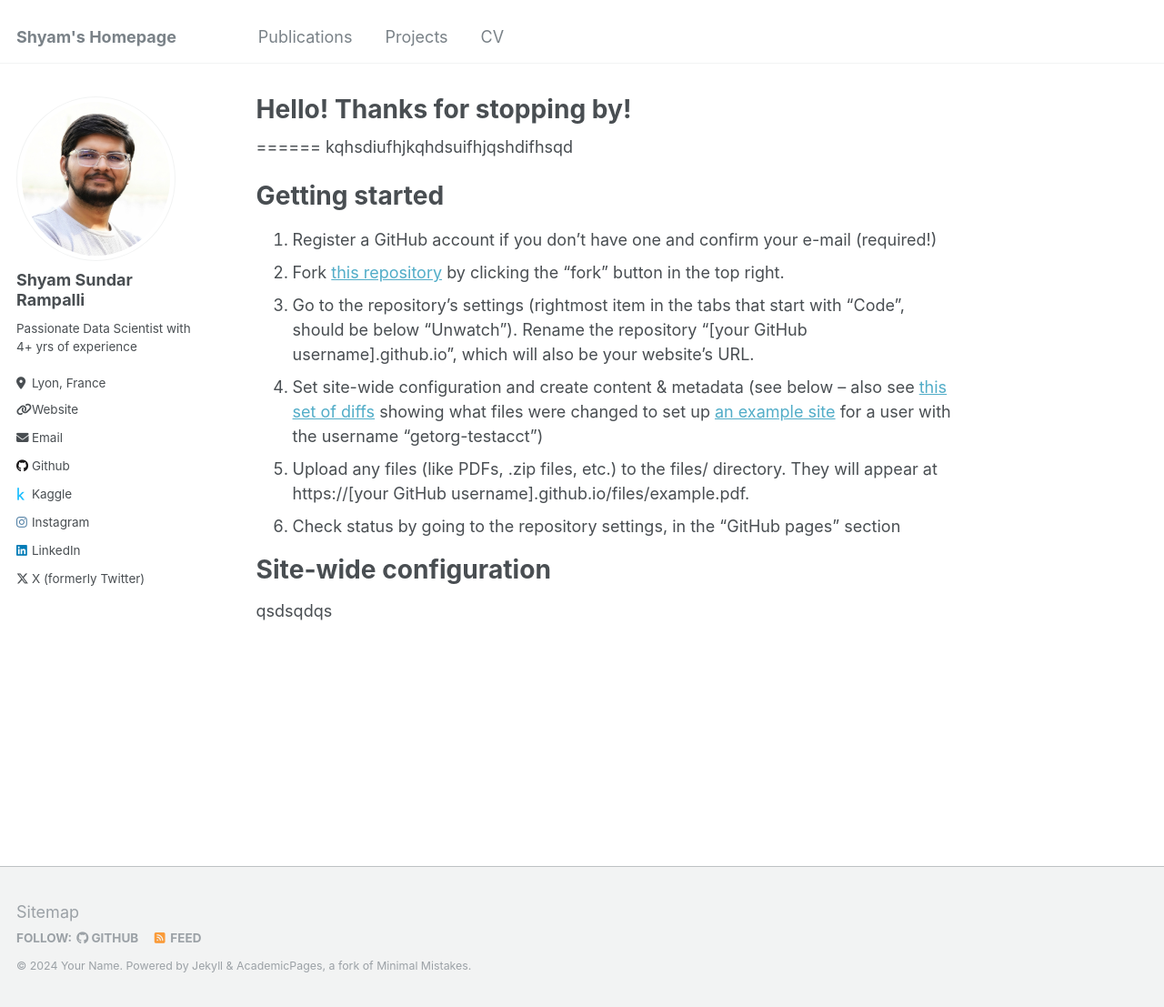
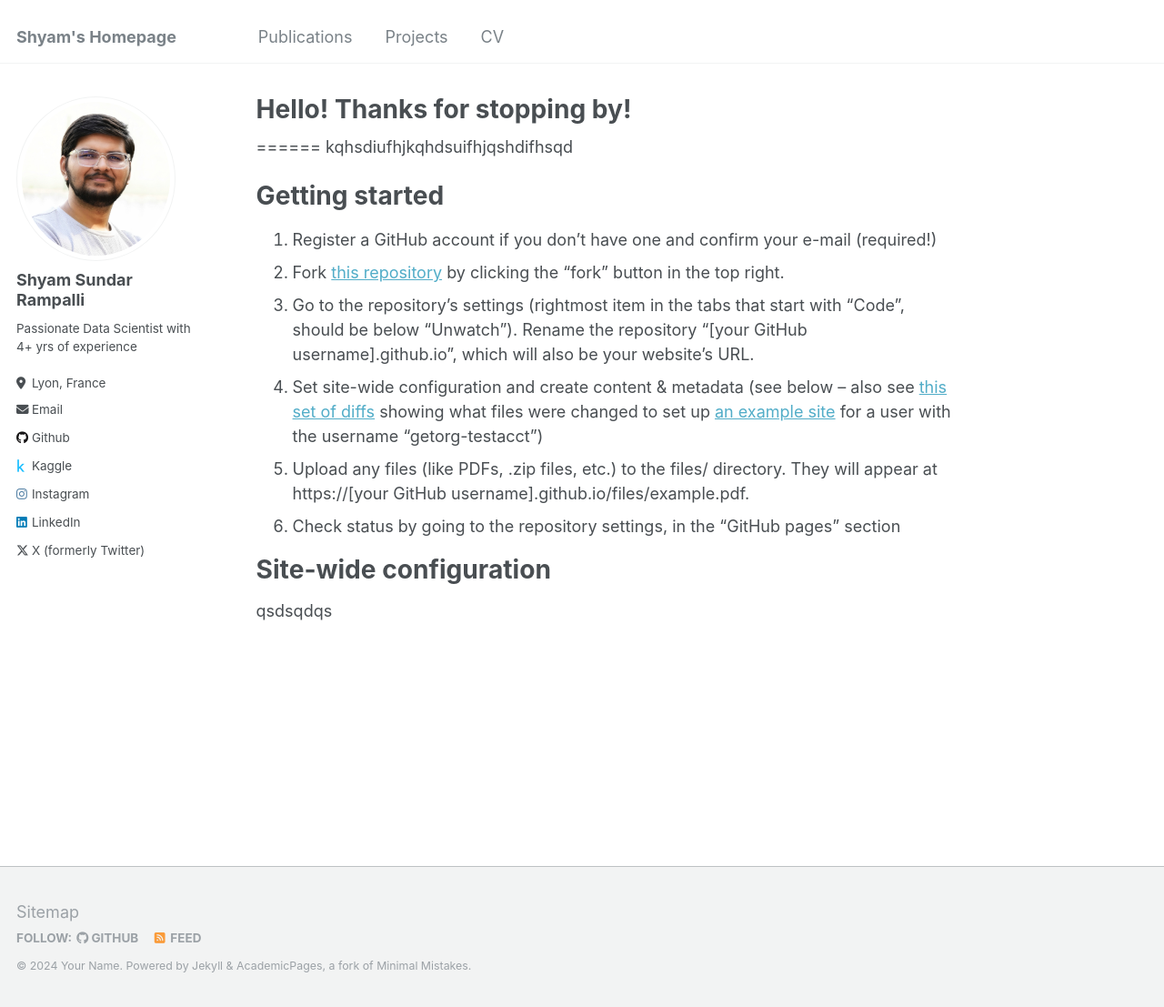
Before and after one commit to rampallishyam/rampallishyam.github.io, a Jekyll site: the page built from _pages/about.md, in a window 1280 px wide and 1107 px high. Shown: the whole window at 91% size. Built offline with Jekyll 4.4.1, drawn with Linux system fonts in a browser that asks for light colours.

```diff
--- a/_config.yml
+++ b/_config.yml
@@ -27,7 +27,7 @@ author:
   bio              : "Passionate Data Scientist with 4+ yrs of experience"
   location         : "Lyon, France"
   employer         : # "Red Brick University"
-  uri              : "www.medium.com/@mystmon"
+  uri              : #"www.medium.com/@mystmon"
   email            : "rampallishyam2@gmail.com"
 
   # Academic websites
@@ -59,7 +59,7 @@ author:
   lastfm           : # Username
   linkedin         : "shyam-sundar-rampalli-852314144"
   mastodon         : # URL
-  medium           : #""
+  medium           : mystmon
   pinterest        : # Username
   soundcloud       : # Username
   steam            : # Username
```
